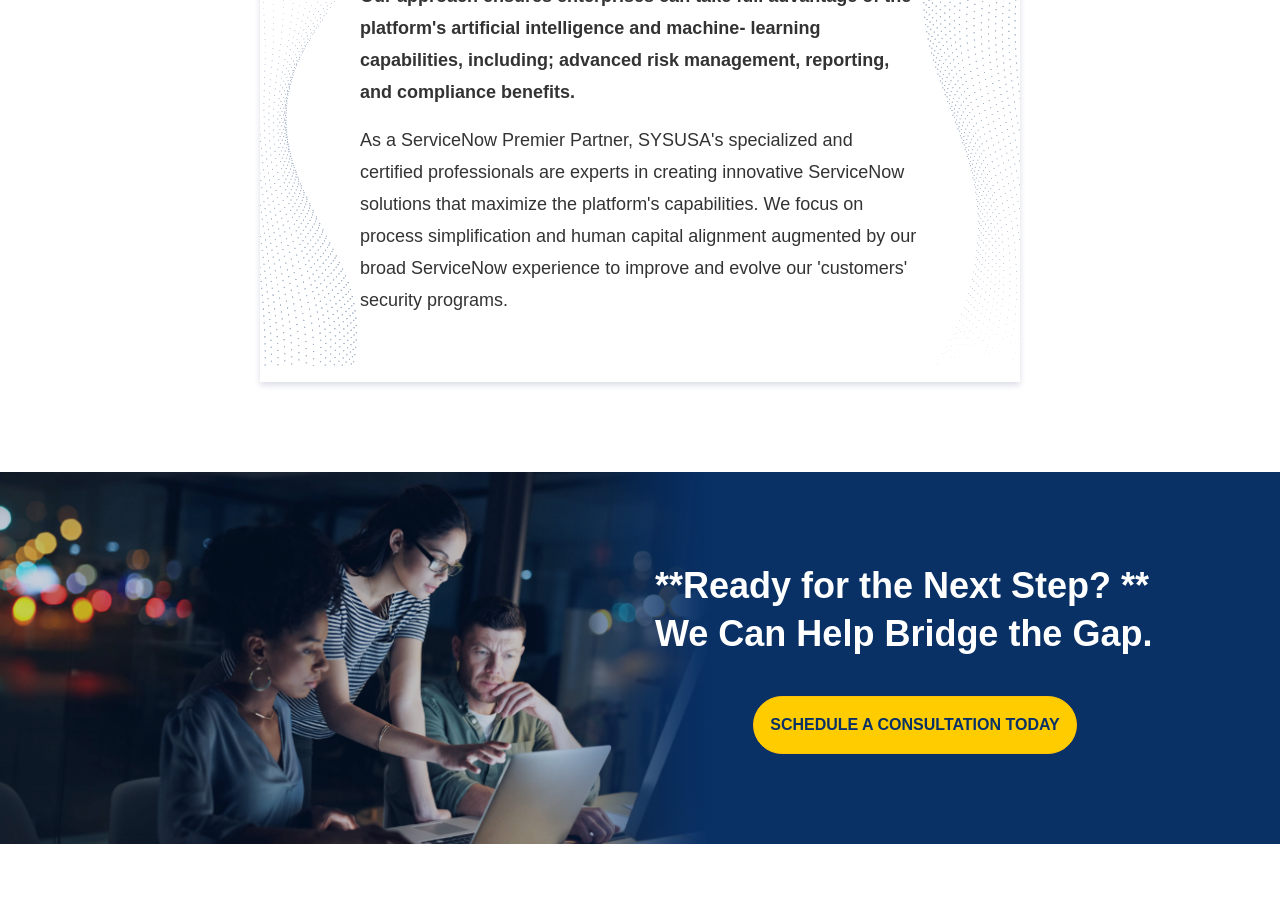
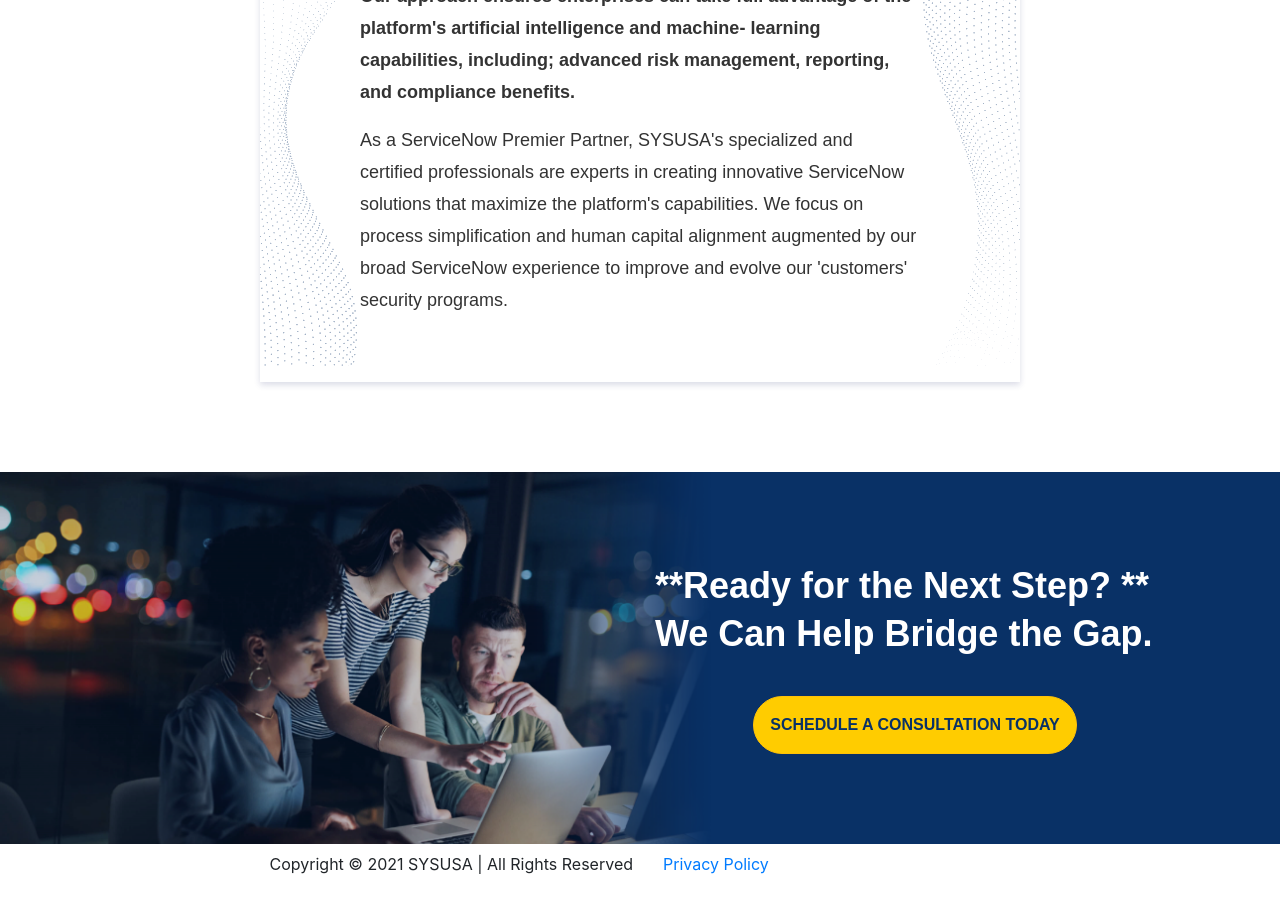
Before and after one commit to virajChuaudhary/Security_Operations, a Jekyll site: the page built from index.markdown, in a window 1280 px wide and 900 px high, scrolled down 8041 px. Built offline with Jekyll 4.4.1, drawn with Linux system fonts in a browser that asks for light colours; some web fonts are replaced; before the commit the page ends 8917 px from its top, so only the background shows below that.

Commit message:
Updated Config

```diff
--- a/_config.yml
+++ b/_config.yml
@@ -32,3 +32,7 @@ Header:
   logo: "/uploads/logo.svg"
   cta-button-text: 'SCHEDULE A CONSULTATION TODAY '
   cta-button-url: "#"
+footer:
+  copyright: 'Copyright © 2021 SYSUSA | All Rights Reserved '
+  privacy-text: Privacy Policy
+  privacy-url: "#Privacy Policy"
```
